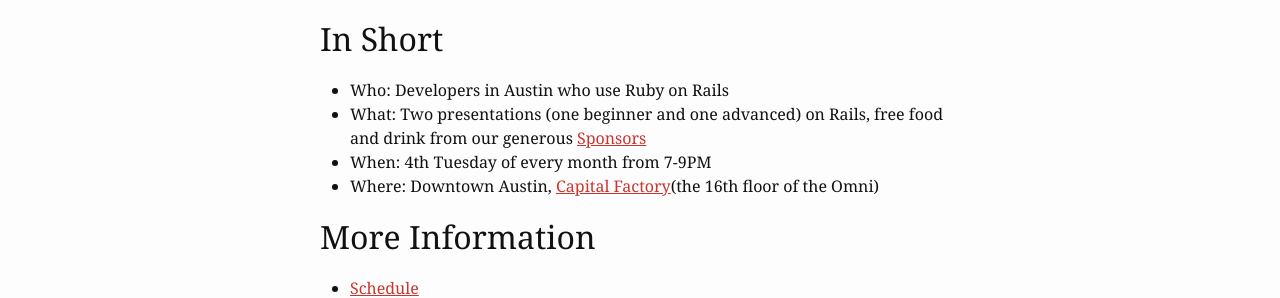
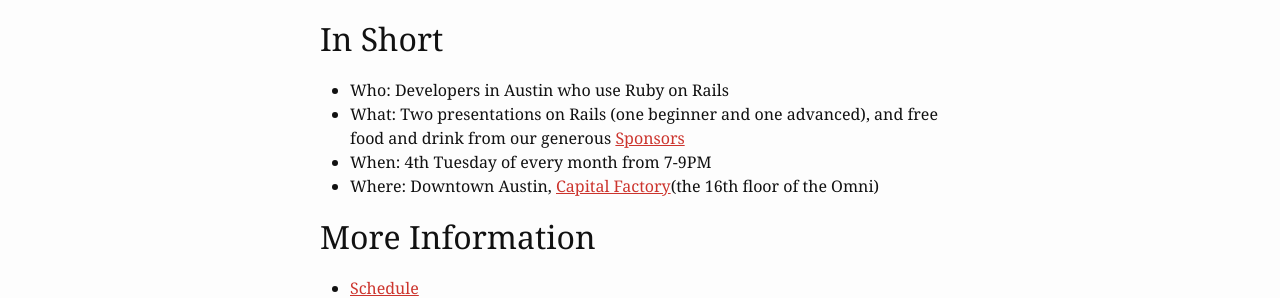
Before and after one commit to austinonrails/aor_meetings_blog, a Jekyll site: the page built from about.md, in a window 1280 px wide. Shown: the part 212-510 px from the top of the page. Built offline with Jekyll 4.4.1, drawn with Linux system fonts in a browser that asks for light colours.

Commit message:
small grammar change

```diff
--- a/about.md
+++ b/about.md
@@ -9,7 +9,7 @@
 ## In Short
 
 * Who: Developers in Austin who use Ruby on Rails
-* What: Two presentations (one beginner and one advanced) on Rails, free food and drink from our generous [Sponsors]({{site.url}}/sponsor)
+* What: Two presentations on Rails (one beginner and one advanced), and free food and drink from our generous [Sponsors]({{site.url}}/sponsor)
 * When: 4th Tuesday of every month from 7-9PM
 * Where: Downtown Austin, [Capital Factory](http://capitalfactory.com/)(the 16th floor of the Omni)
 
```
